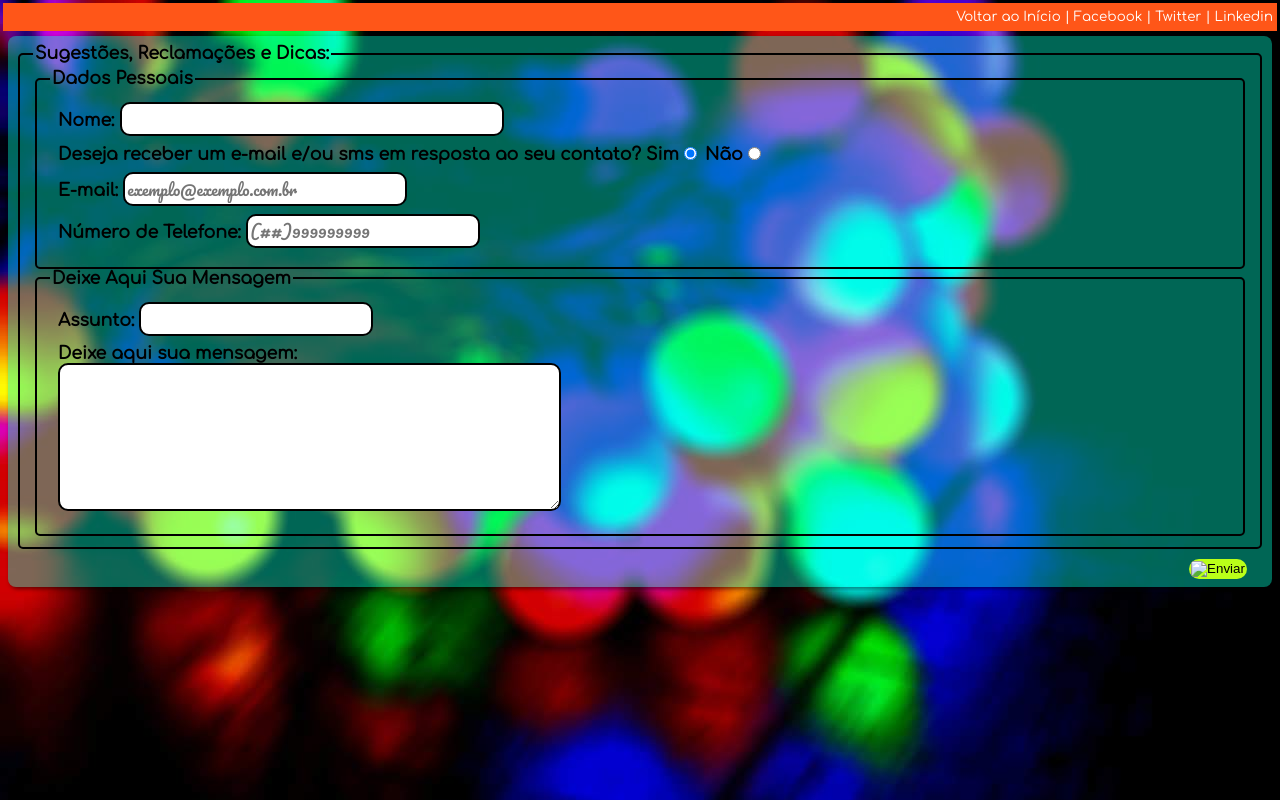
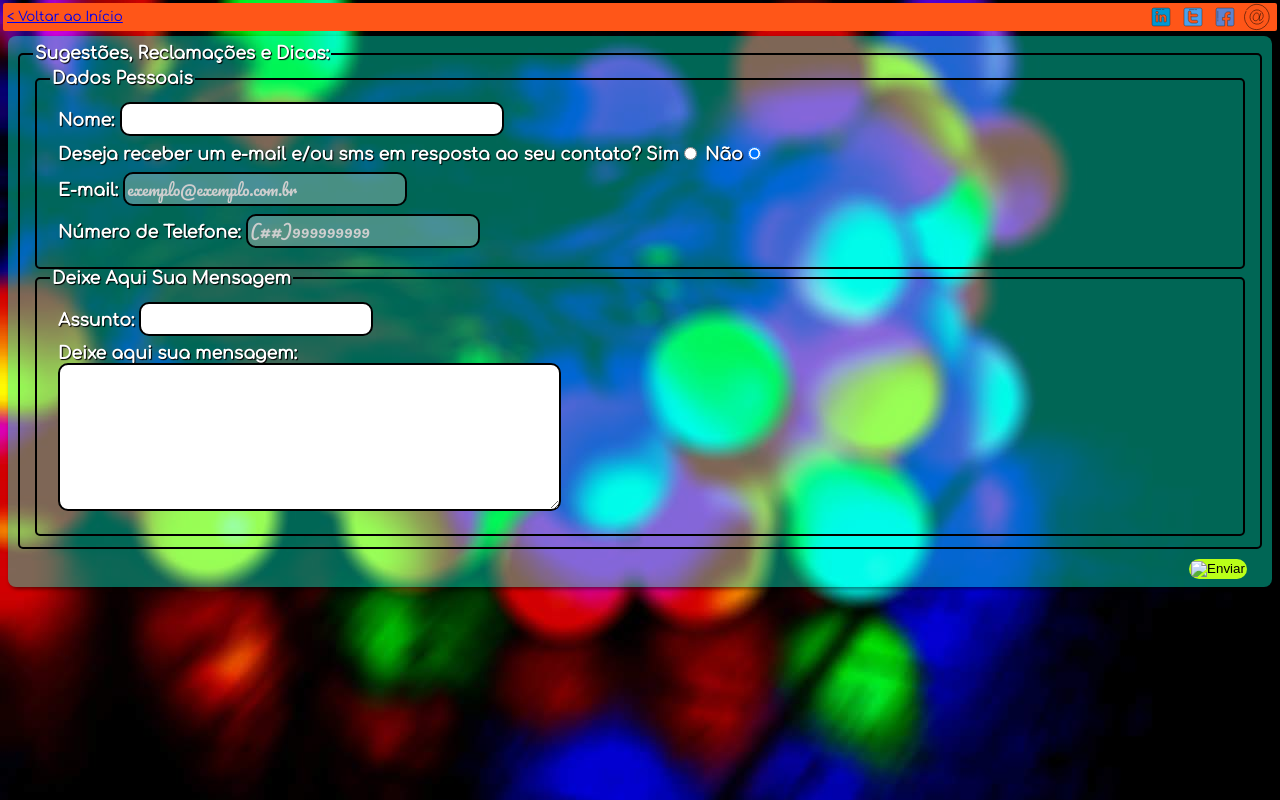
Before and after one commit to RafaelGabrio/Site-Para-C-lculos-Geom-tricos, a plain HTML site: page formulario.html in a window 1280 px wide. Drawn offline with Linux system fonts and the light colour scheme.

Commit message:
Icones na barra superior de contatos e melhoras na pag de formulário

```diff
--- a/_css/estilo.css
+++ b/_css/estilo.css
@@ -14,20 +14,14 @@ header{
     padding: 6px 4px 0px 4px;
     font-family: 'Comfortaa', cursive;
     font-size: 10pt;
+    border-radius: 2px;
+    text-decoration: none;
 }
 
-header span {
-    display: block;
+header img {
+    position: relative;
     float: right;
-}
-
-header span a {
-    text-decoration: none;
-    color: #ffffff;
-}
-
-header span a:hover {
-    color: #e6e6e6;
+    top: -8px;
 }
 
 /*Tudo que está relacionado ao Body*/
--- a/_css/form.css
+++ b/_css/form.css
@@ -14,8 +14,9 @@ form{
     padding: 8px;
     border-radius: 8px;
     font-weight: bold;
-    color: black;
+    color: white;
     box-shadow: 2px 2px 4px rgba(0, 0, 0, 0.5);
+    text-shadow: 1px 1px 1px black;
 }
 
 form p {
@@ -30,11 +31,16 @@ fieldset {
 .area {
     font-family: 'Pacifico', cursive;
     font-size: 12pt;
-    color: gray;
+    color: rgb(65, 65, 65);
     outline: 0; /*Tira a borda quando selecionado*/
     border-radius: 10px;
     border: 2px solid black;
 }
+
+/*Altera a cor do placeholder dos inputs*/
+::-webkit-input-placeholder {
+    color: rgb(206, 206, 206);
+ }
 
 input#btnEnviarForm {
     border-radius: 100px;
--- a/_javascript/funcoes.js
+++ b/_javascript/funcoes.js
@@ -63,3 +63,20 @@ function montaCalc() {
             break;
     }
 }
+
+//Tudo que é do form
+function habilitaEmailTel() {
+    let caixaEmail = document.querySelector('input#txtEmail');
+    let caixaTel = document.querySelector('input#txtTel');
+
+    caixaEmail.removeAttribute('disabled');
+    caixaTel.removeAttribute('disabled');
+}
+
+function desabilitaEmailTel() {
+    let caixaEmail = document.querySelector('input#txtEmail');
+    let caixaTel = document.querySelector('input#txtTel');
+
+    caixaEmail.setAttribute('disabled', 'disabled');
+    caixaTel.setAttribute("disabled", "disabled");
+}
--- a/formulario.html
+++ b/formulario.html
@@ -5,10 +5,11 @@
     <meta name="viewport" content="width=device-width, initial-scale=1.0">
     <link rel="stylesheet" href="_CSS/form.css">
     <link rel="stylesheet" href="_CSS/estilo.css">
+    <script src="_javascript/funcoes.js"></script>
     <title>Entre Em Contato</title>
 </head>
 <body>
-    <header><span><a href="index.html">Voltar ao Início</a> | <a href="https://www.facebook.com/rafael.gabrio.3" target="_blank">Facebook</a> | <a href="https://twitter.com/RafaelGabrioL" target="_blank">Twitter</a> | <a href="https://www.linkedin.com/in/rafael-g%C3%A1brio-1ab8491a1/" target="_blank">Linkedin</a></span></header>
+    <header><a href="index.html">< Voltar ao Início</a> <a href="formulario.html"><img src="_imagens/icone-mail.png"></a><a href="https://www.facebook.com/rafael.gabrio.3" target="_blank"><img src="_imagens/icone_face.png"></a><a href="https://twitter.com/RafaelGabrioL" target="_blank"><img src="_imagens/icone_twitter.png"></a><a href="https://www.linkedin.com/in/rafael-g%C3%A1brio-1ab8491a1/" target="_blank"><img src="_imagens/icone_in.png"></a></header>
 
     <form method="POST" action="mailto:rafaelgabriosi@gmail.com">
     <!--Adiciona uma borda retangular com o texto da tag legend-->
@@ -17,12 +18,12 @@
         <!--Adiciona uma caixa de texto para inserção do nome-->
         <p><label for="txtNome">Nome: </label><input type="text" name="txtNome" id="txtNome" size="35" class="area"/></p>
         <!--Adicona uma pergunta e seletores para sim ou não referente ao contato com o remetente-->
-        <p><label for="rdEscS">Deseja receber um e-mail e/ou sms em resposta ao seu contato? </label>Sim<input type="radio" name="rdEsc" id="rdEscS" checked class="area"/>
-         Não<input type="radio" name="rdEsc" id="rdEscN" class="area"></p>
+        <p><label for="rdEscS">Deseja receber um e-mail e/ou sms em resposta ao seu contato? </label>Sim<input type="radio" name="rdEsc" id="rdEscS" class="area" onclick="habilitaEmailTel()"/>
+         Não<input type="radio" name="rdEsc" checked id="rdEscN" class="area" onclick="desabilitaEmailTel()"></p>
         <!--Adiciona uma caixa para inserção do e-mail. Só será habilitada caso a resposta acima seja 'Sim'-->
-        <p><label for="txtEmail">E-mail: </label><input type="email" name="txtEmail" id="txtEmail" size="25" placeholder="exemplo@exemplo.com.br" readonly class="area"/></p>
+        <p><label for="txtEmail">E-mail: </label><input type="email" name="txtEmail" id="txtEmail" size="25" placeholder="exemplo@exemplo.com.br" disabled class="area"/></p>
         <!--Adiciona uma caixa para inserção do número. Só será habilitada caso a resposta acima seja 'Sim'-->
-        <p><label for="txtTel">Número de Telefone: </label><input type="tel" name="txtTel" id="txtTel" maxlength="14" placeholder="(##)999999999" readonly class="area"/></p>
+        <p><label for="txtTel">Número de Telefone: </label><input type="tel" name="txtTel" id="txtTel" maxlength="14" placeholder="(##)999999999" disabled class="area"/></p>
         </fieldset>
         <!--Adiciona uma borda retangular com o texto da tag legend-->
         <fieldset><legend>Deixe Aqui Sua Mensagem</legend>
```
Also changed, not shown: index.html (+1 -1 lines), _imagens/icone-mail.png (added), _imagens/icone_face.png (added), _imagens/icone_in.png (added), _imagens/icone_twitter.png (added).
